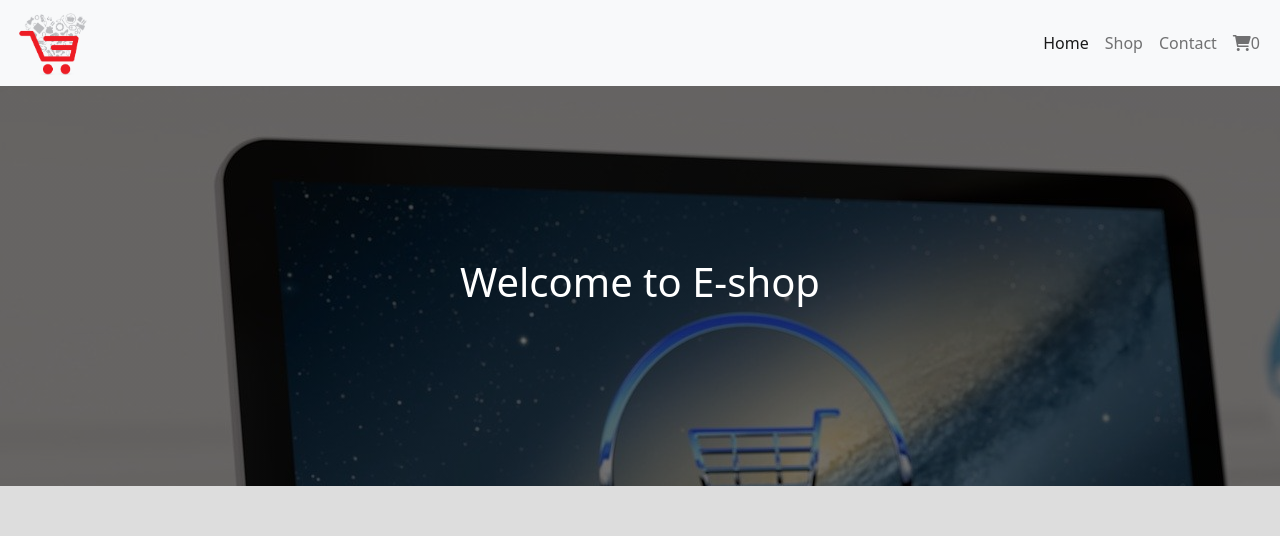
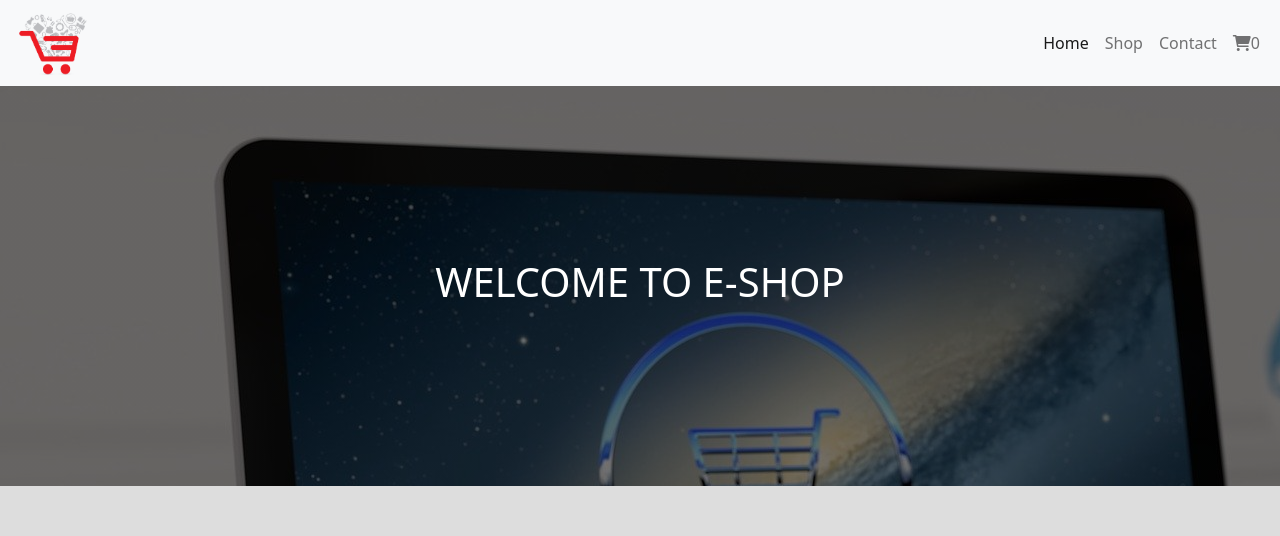
Before and after one commit to zile028/e-shop-kurs, a React (Create React App) app: page / in a window 1280 px wide. Shown: the top 536 px of the page. Built offline with nearby package versions, Linux system fonts and the light colour scheme.

Commit message:
fix design

```diff
--- a/src/index.scss
+++ b/src/index.scss
@@ -22,6 +22,9 @@ section {
   display: flex;
   justify-content: center;
   align-items: center;
+  background-size: cover;
+  background-position: center;
+  text-transform: uppercase;
   h1 {
     color: #fff;
   }
```
